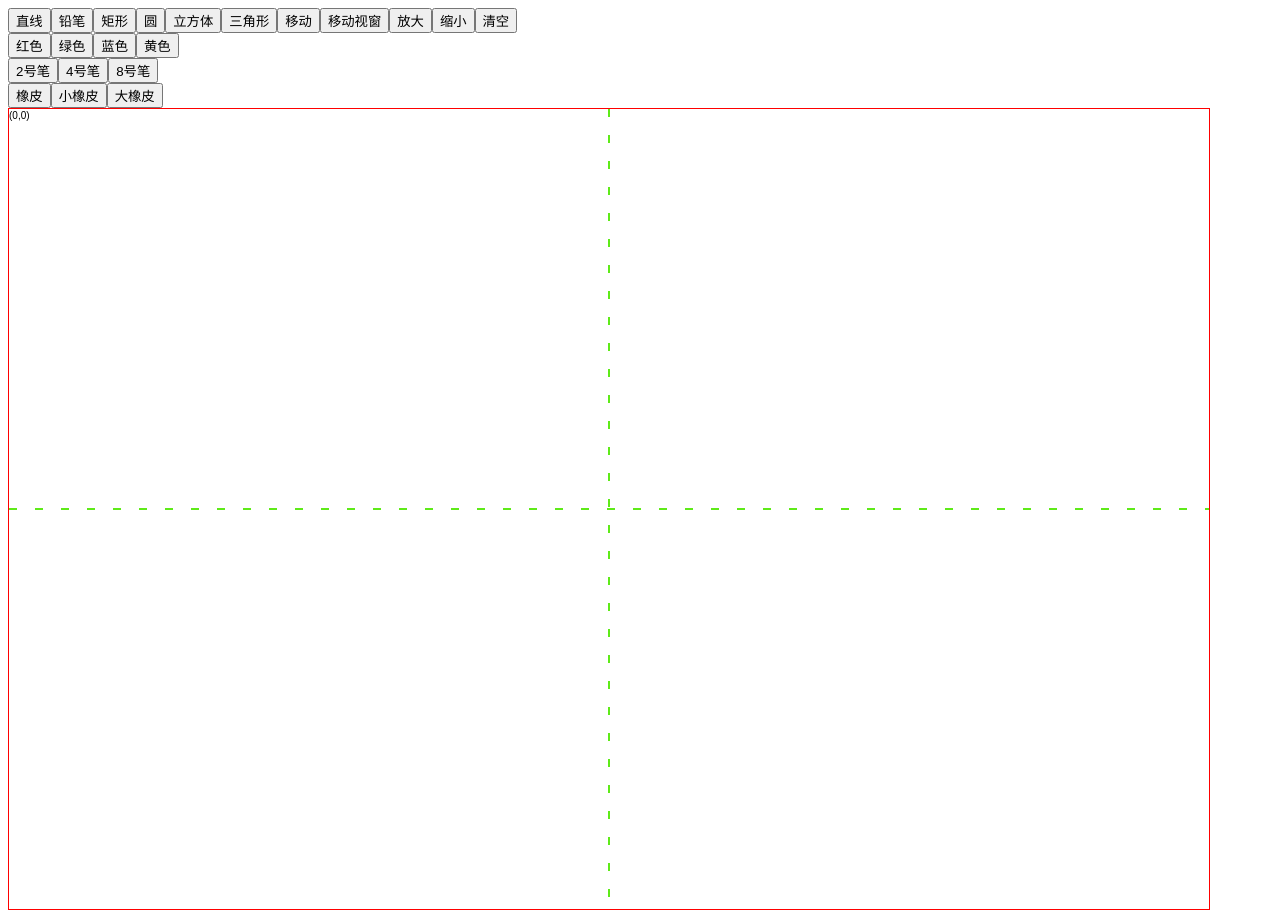
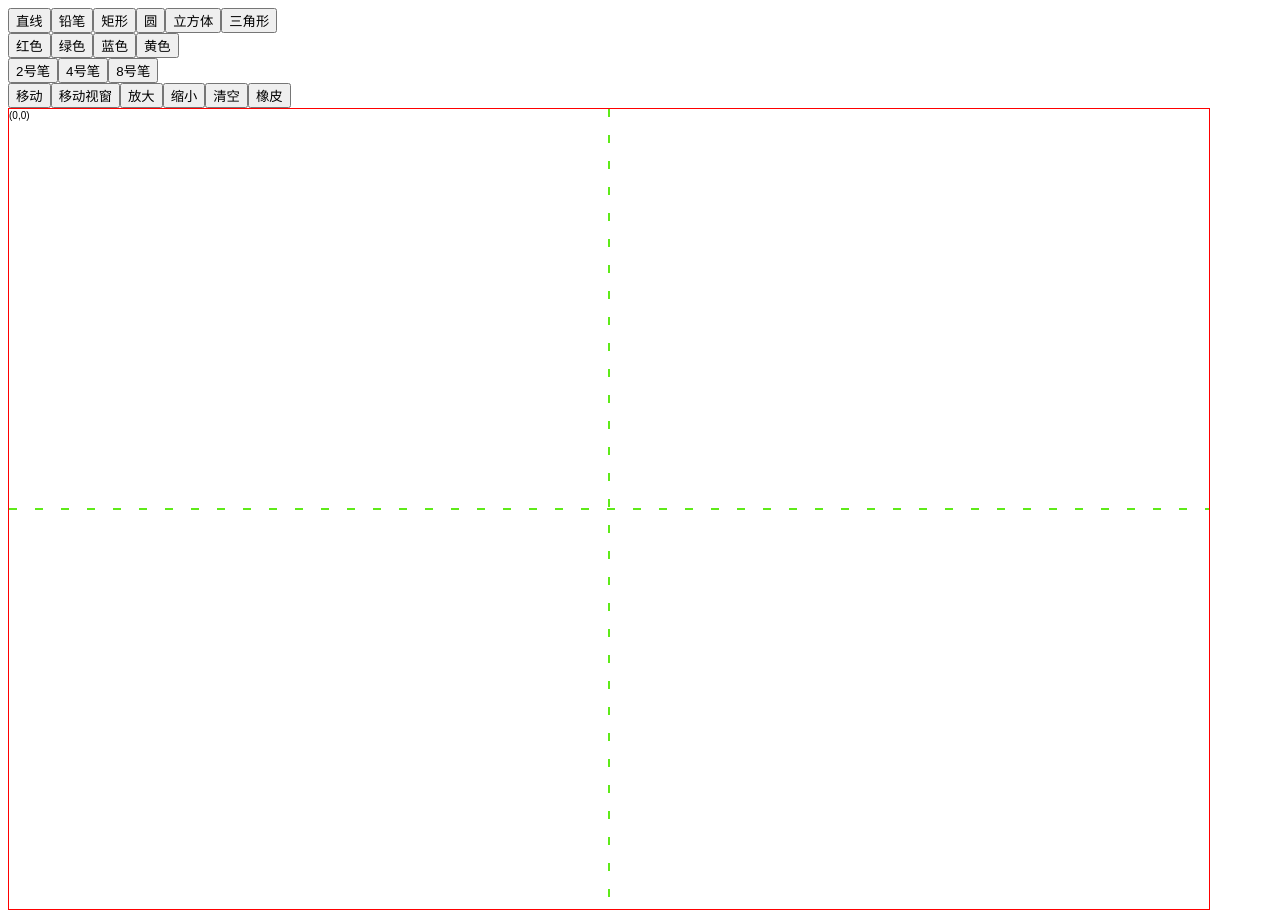
Before and after one commit to uncoder-fe/whiteboard2, a React app: page / in a window 1280 px wide. Built offline with nearby package versions, Linux system fonts and the light colour scheme.

Commit message:
feat: 修改render

```diff
--- a/src/example/app.tsx
+++ b/src/example/app.tsx
@@ -15,11 +15,6 @@ const App = () => {
 				<button onClick={() => cRef.current.selectAction('circle')}>圆</button>
 				<button onClick={() => cRef.current.selectAction('cube')}>立方体</button>
 				<button onClick={() => cRef.current.selectAction('triangle')}>三角形</button>
-				<button onClick={() => cRef.current.selectAction('move')}>移动</button>
-				<button onClick={() => cRef.current.selectAction('moveCanvas')}>移动视窗</button>
-				<button onClick={() => cRef.current.scale('enlarge')}>放大</button>
-				<button onClick={() => cRef.current.scale('shrink')}>缩小</button>
-				<button onClick={() => cRef.current.clean()}>清空</button>
 			</div>
 			<div>
 				<button onClick={() => cRef.current.setStyle({ strokeStyle: 'red' })}>红色</button>
@@ -33,13 +28,18 @@ const App = () => {
 				<button onClick={() => cRef.current.setStyle({ lineWidth: 8 })}>8号笔</button>
 			</div>
 			<div>
+				<button onClick={() => cRef.current.selectAction('move')}>移动</button>
+				<button onClick={() => cRef.current.selectAction('moveCanvas')}>移动视窗</button>
+				<button onClick={() => cRef.current.scale('enlarge')}>放大</button>
+				<button onClick={() => cRef.current.scale('shrink')}>缩小</button>
+				<button onClick={() => cRef.current.clean()}>清空</button>
 				<button onClick={() => cRef.current.selectAction('eraser')}>橡皮</button>
-				<button onClick={() => cRef.current.setStyle({ lineWidth: 4 })}>小橡皮</button>
-				<button onClick={() => cRef.current.setStyle({ lineWidth: 8 })}>大橡皮</button>
 			</div>
 			<Stage
 				ref={cRef}
-				onChange={(data) => { /*console.log(data);*/ }}
+				onChange={(data) => {
+					/*console.log(data);*/
+				}}
 				height={800}
 				width={1200}
 				helpLine
--- a/src/plugins/circle.ts
+++ b/src/plugins/circle.ts
@@ -4,7 +4,7 @@ const rect: plugin = {
 	type: 'render',
 	action: 'circle',
 	draw: function (ctx, shape) {
-		const { left, top, width, height, scaleX, scaleY, flipX, flipY, rotate } = shape;
+		const { left, top, width, height, scaleX, scaleY, flipX, flipY, rotate, drawStyle } = shape;
 		const centerX = left + (width * scaleX) / 2;
 		const centerY = top + (height * scaleY) / 2;
 		// const radius =
@@ -12,8 +12,9 @@ const rect: plugin = {
 		const radiusX = (width * scaleX) / 2;
 		const radiusY = (height * scaleY) / 2;
 		ctx.save();
-		ctx.strokeStyle = 'red';
-		ctx.lineWidth = 4;
+		for (const style in drawStyle) {
+			ctx[style] = drawStyle[style];
+		}
 		ctx.beginPath();
 		ctx.transform(flipX ? -1 : 1, 0, 0, flipY ? -1 : 1, 0, 0);
 		// ctx.arc(centerX, centerY, radius, 0, 2 * Math.PI)
--- a/src/plugins/rect.ts
+++ b/src/plugins/rect.ts
@@ -4,10 +4,11 @@ const rect: plugin = {
 	type: 'render',
 	action: 'rect',
 	draw: function (ctx, shape) {
-		const { left, top, width, height, scaleX, scaleY, flipX, flipY, rotate } = shape;
+		const { left, top, width, height, scaleX, scaleY, flipX, flipY, rotate, drawStyle } = shape;
 		ctx.save();
-		ctx.strokeStyle = 'blue';
-		ctx.lineWidth = 10;
+		for (const style in drawStyle) {
+			ctx[style] = drawStyle[style];
+		}
 		// 控制镜像反转
 		ctx.scale(flipX ? -1 : 1, flipY ? -1 : 1);
 		if (rotate) {
```
